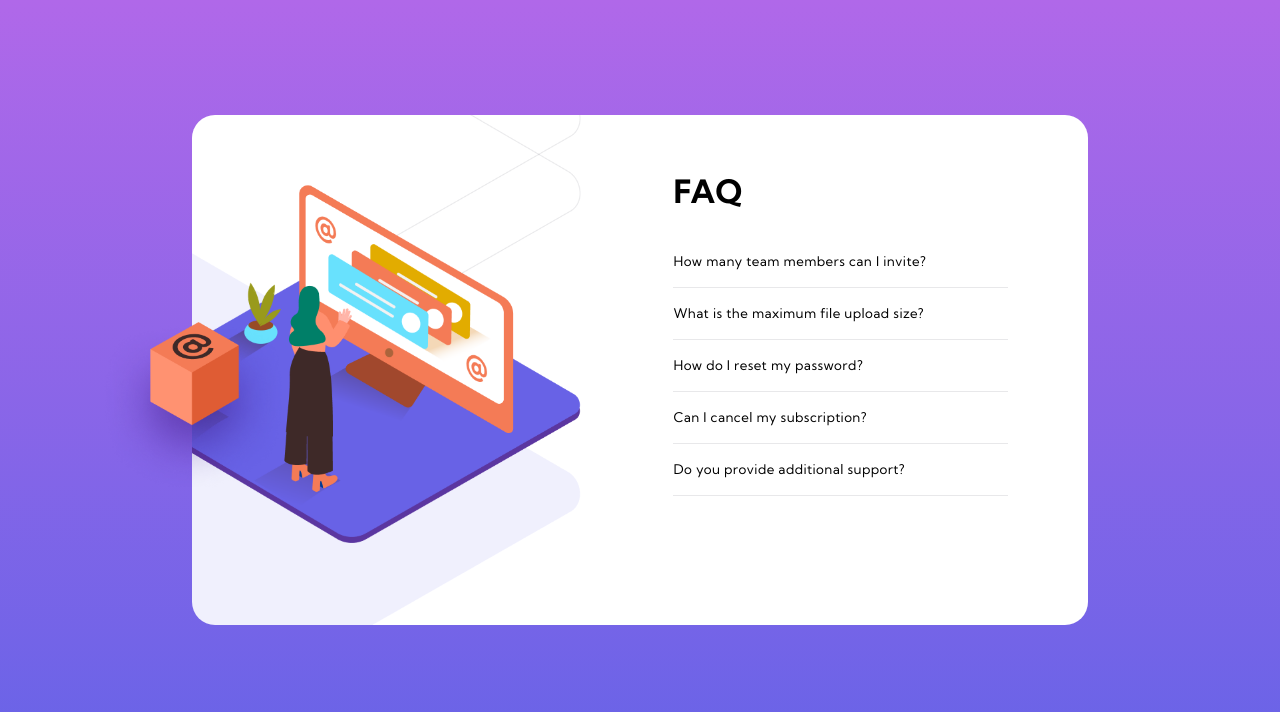
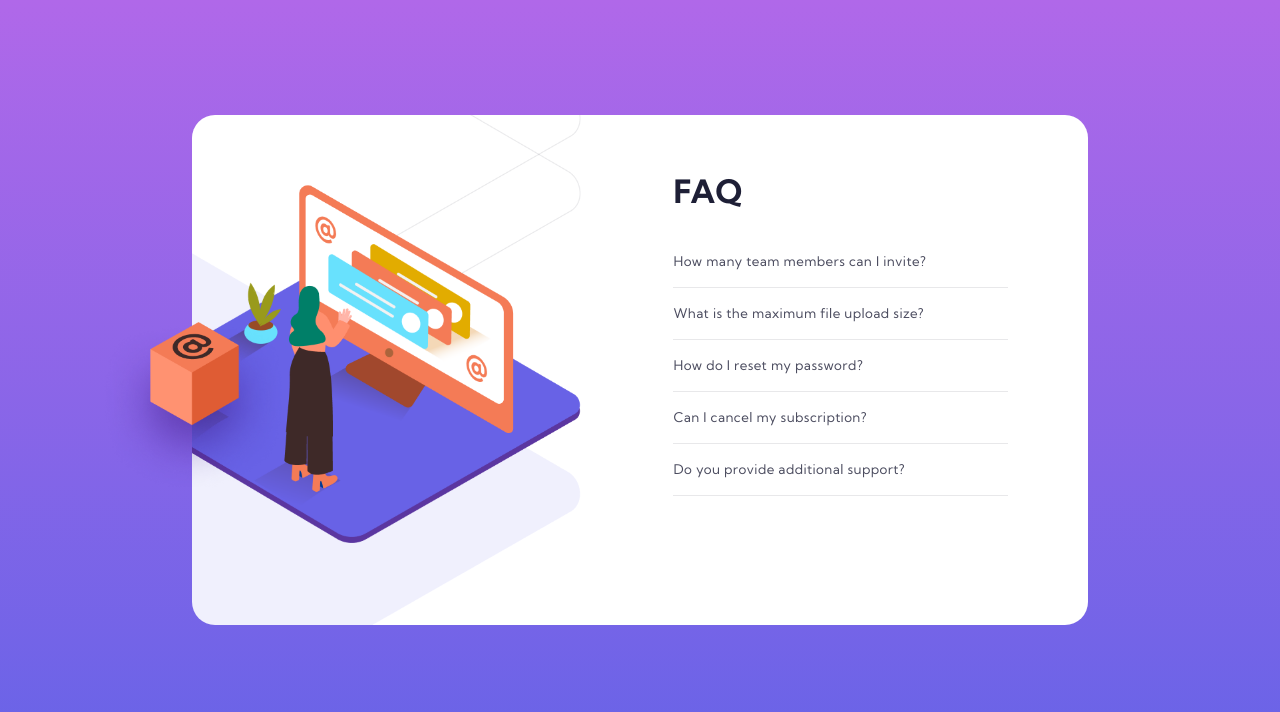
Before and after one commit to yellowgiraffe/gallery-of-projects, a plain HTML site: page 04/index.html in a window 1280 px wide. Drawn offline with Linux system fonts and the light colour scheme.

Commit message:
fix text color

```diff
--- a/04/css/styles.css
+++ b/04/css/styles.css
@@ -89,6 +89,7 @@ h1,h2,h3,h4,h5,h6{font-size:inherit;font-weight: 400;}
   font-weight: 700;
   font-size: 2.3rem;
   margin-bottom: 46px;
+  color: #1e1f36;
 }
 
 .questions__item {
@@ -102,6 +103,7 @@ h1,h2,h3,h4,h5,h6{font-size:inherit;font-weight: 400;}
   width: 100%;
   text-align: left;
   letter-spacing: .03rem;
+  color: #4b4c5f;
   background-color: transparent;
   padding-right: 20px;
   transition: .3s;
@@ -262,5 +264,6 @@ h1,h2,h3,h4,h5,h6{font-size:inherit;font-weight: 400;}
 @media screen and (max-width: 330px) {
   .questions {
     width: 92%;
+    padding: 36% 15px 28px;
   }
 }
```
